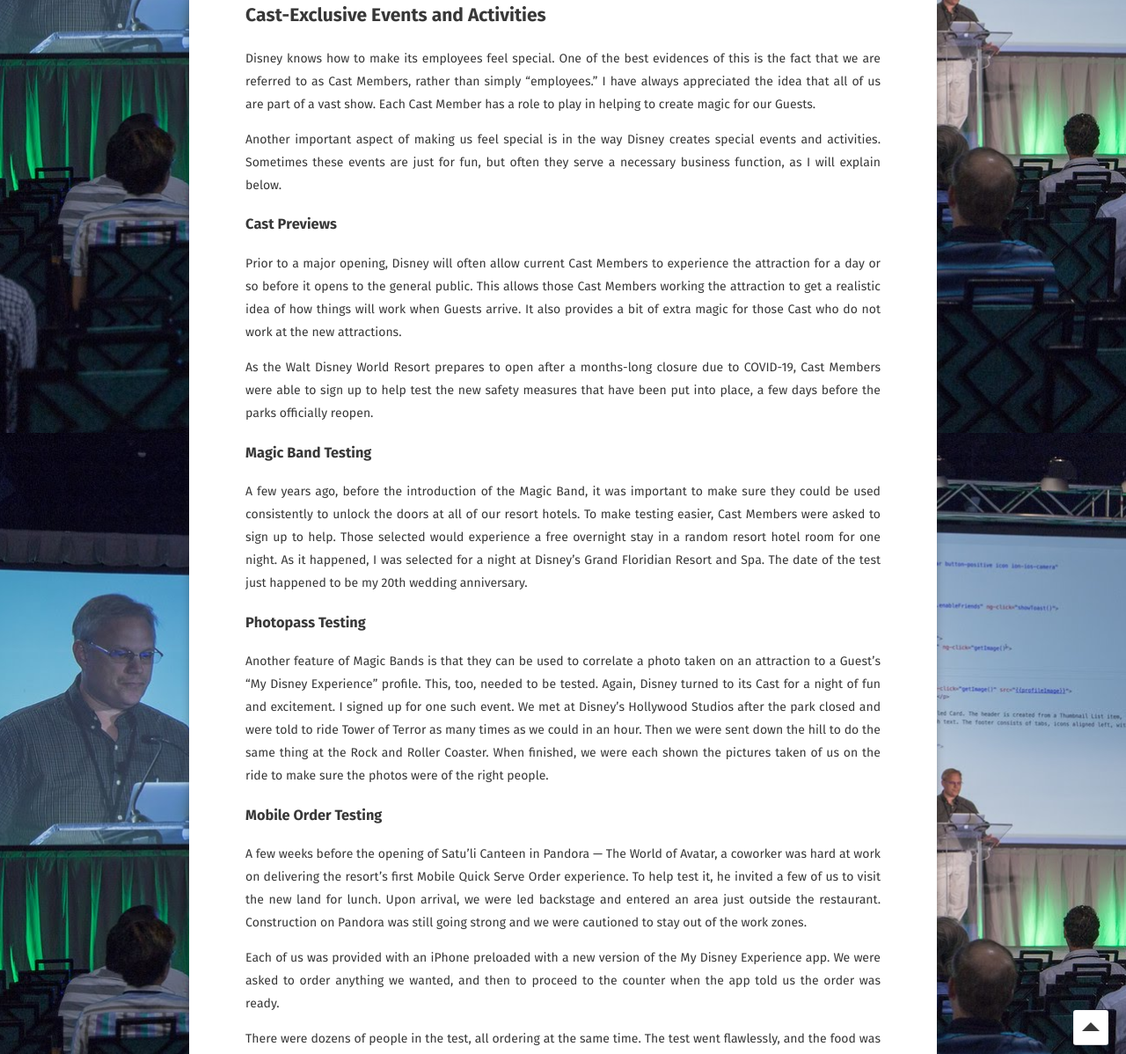
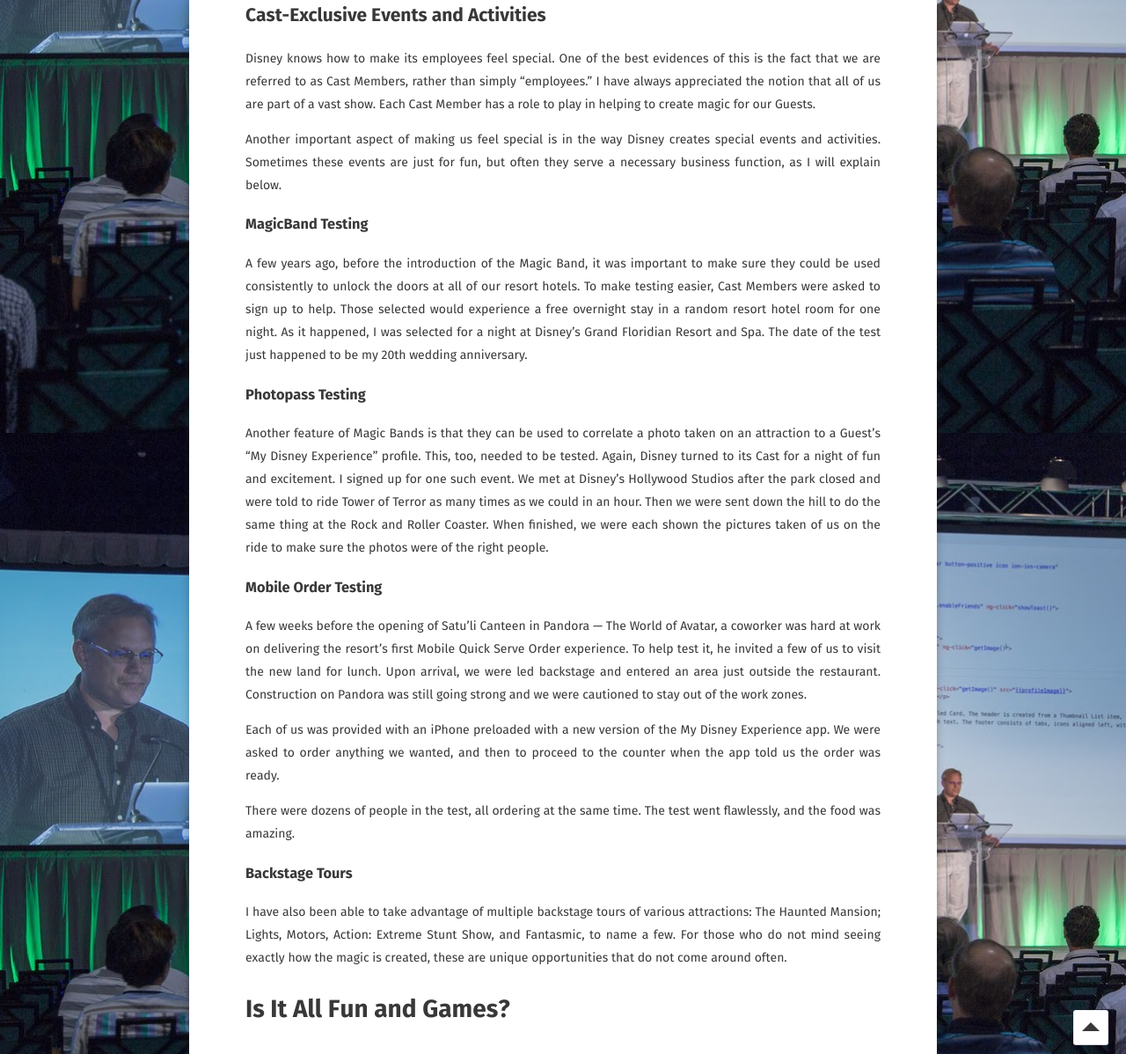
Before and after one commit to walkingriver/walkingriver.github.io, a Jekyll site: the page built from _posts/2020-07-08-why-disney-1.md, in a window 1280 px wide and 1400 px high, scrolled down 3806 px. Shown: the part 202-1400 px from the top of the window at 88% size. Built offline with Jekyll 4.4.1, drawn with Linux system fonts in a browser that asks for light colours; some web fonts are replaced; some of the changed text lies outside the part shown.

Commit message:
A few typos and a few suggested edits

```diff
--- a/_posts/2020-07-08-why-disney-1.md
+++ b/_posts/2020-07-08-why-disney-1.md
@@ -78,17 +78,11 @@ During the dedication event for Star Wars: Galaxy's Edge at Disney's Hollywood S
 
 ## Cast-Exclusive Events and Activities
 
-Disney knows how to make its employees feel special. One of the best evidences of this is the fact that we are referred to as Cast Members, rather than simply "employees." I have always appreciated the idea that all of us are part of a vast show. Each Cast Member has a role to play in helping to create magic for our Guests.
+Disney knows how to make its employees feel special. One of the best evidences of this is the fact that we are referred to as Cast Members, rather than simply "employees." I have always appreciated the notion that all of us are part of a vast show. Each Cast Member has a role to play in helping to create magic for our Guests.
 
 Another important aspect of making us feel special is in the way Disney creates special events and activities. Sometimes these events are just for fun, but often they serve a necessary business function, as I will explain below.
 
-### Cast Previews
-
-Prior to a major opening, Disney will often allow current Cast Members to experience the attraction for a day or so before it opens to the general public. This allows those Cast Members working the attraction to get a realistic idea of how things will work when Guests arrive. It also provides a bit of extra magic for those Cast who do not work at the new attractions.
-
-As the Walt Disney World Resort prepares to open after a months-long closure due to COVID-19, Cast Members were able to sign up to help test the new safety measures that have been put into place, a few days before the parks officially reopen.
-
-### Magic Band Testing
+### MagicBand Testing
 
 A few years ago, before the introduction of the Magic Band, it was important to make sure they could be used consistently to unlock the doors at all of our resort hotels. To make testing easier, Cast Members were asked to sign up to help. Those selected would experience a free overnight stay in a random resort hotel room for one night. As it happened, I was selected for a night at Disney's Grand Floridian Resort and Spa. The date of the test just happened to be my 20th wedding anniversary.
 
@@ -108,10 +102,8 @@ There were dozens of people in the test, all ordering at the same time. The test
 
 I have also been able to take advantage of multiple backstage tours of various attractions: The Haunted Mansion; Lights, Motors, Action: Extreme Stunt Show, and Fantasmic, to name a few. For those who do not mind seeing exactly how the magic is created, these are unique opportunities that do not come around often.
 
-# Bottom Line
+# Is It All Fun and Games?
 
-As you may guess, not all of these experiences are available to everyone. I consider myself blessed to be able to take advantage of these opportunities. Other Cast Members in other organizations will have different opportunities, but I have no doubt they are just as magical.
-
-Of course, working at Disney is not all fun and games. There are just as many career-related benefits to working here. [I detail some of those in the follow-up post](https://walkingriver.com/why-disney-2).
+As you may guess, working at Disney is not all fun and games. There are career-related benefits to working here. I will detail some of those in next week's post.
 
 To make sure you are notified, please [follow me on Twitter](https://twitter.com/walkingriver).
```
